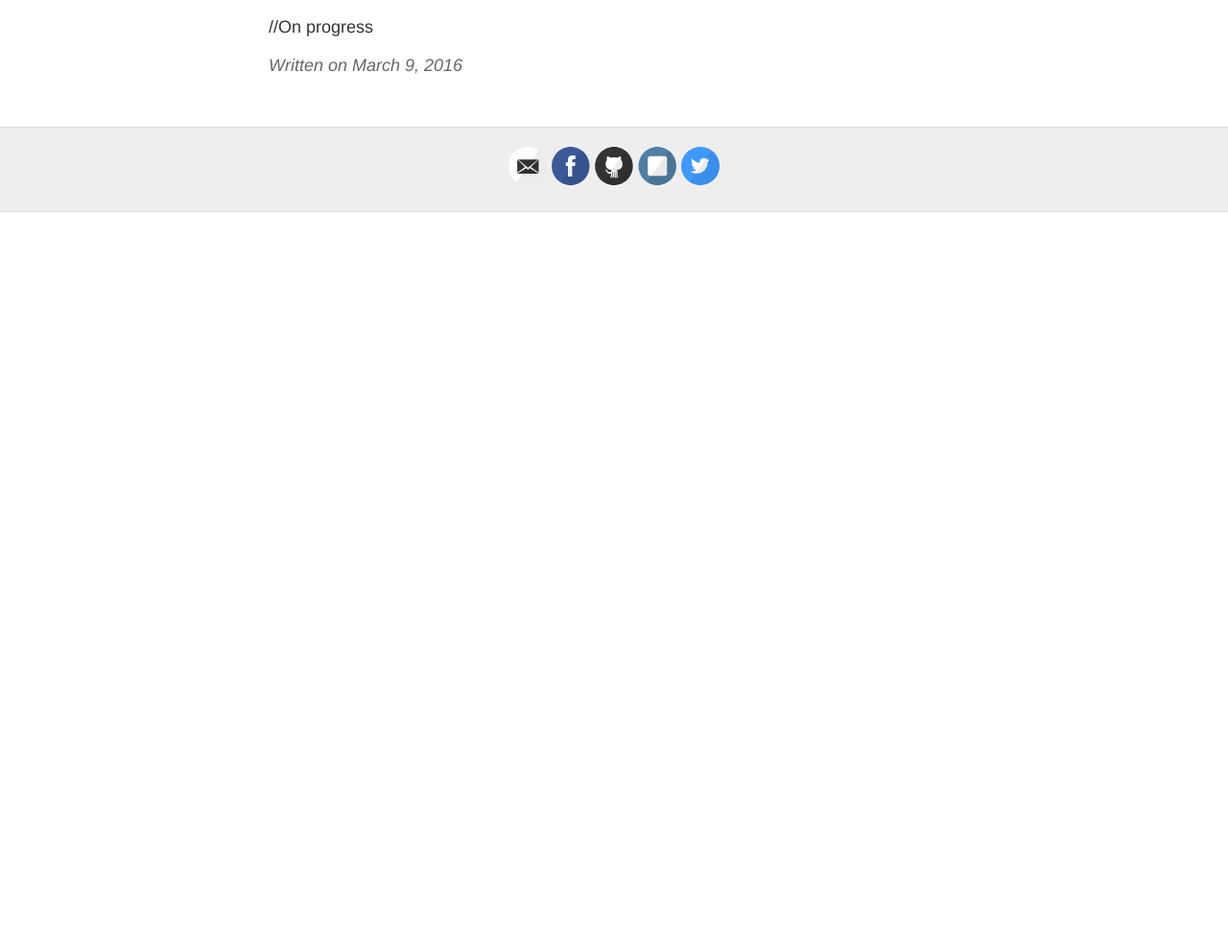
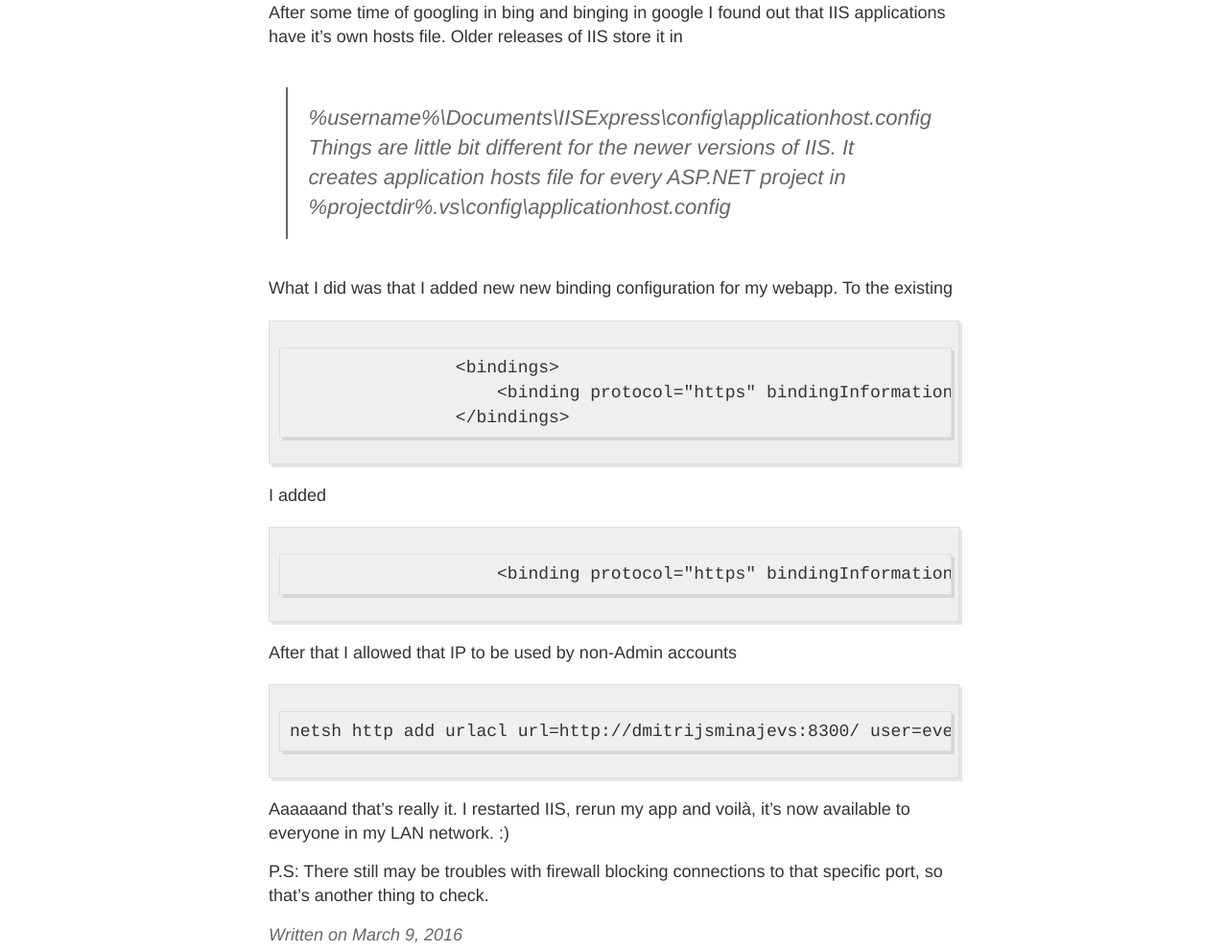
Before and after one commit to minajevs/blog, a Jekyll site: the page built from _posts/2016-3-9-IIS-from-lan.md, in a window 1280 px wide and 1400 px high, scrolled down 728 px. Shown: the part 409-1400 px from the top of the window at 96% size. Built offline with Jekyll 4.4.1, drawn with Linux system fonts in a browser that asks for light colours; Markdown is read by kramdown in place of the engine named in the settings; before the commit the page ends 1358 px from its top, so only the background shows below that; some of the changed text lies outside the part shown.

Commit message:
Update 2016-3-9-IIS-from-lan.md

````diff
--- a/_posts/2016-3-9-IIS-from-lan.md
+++ b/_posts/2016-3-9-IIS-from-lan.md
@@ -11,6 +11,27 @@ Well, I am actually surprised it doesn't work "from the box". After launching my
 Funny stuff - it doesn't necessary NOT work. Chrome was endlessly loading the page (Infinite timeout?), but just couldn't show it up. Pings go through, so better check project web configuration. I am (almost) sure I got dmitrijsminajevs/ domain as a DNS for ip, so why not trying replacing localhost with domain? Ofcourse it didn't work.
 ![](http://i.imgur.com/UDXohJA.png)
 
-Google now I guess?
+But I am almost sure there were a way how to tell IIS to capture multiple ports and IPs. After some time of googling in bing and binging in google I found out that IIS applications have it's own hosts file. Older releases of IIS store it in
+>%username%\Documents\IISExpress\config\applicationhost.config
+Things are little bit different for the newer versions of IIS. It creates application hosts file for every ASP.NET project in
+>%projectdir%\.vs\config\applicationhost.config
 
-//On progress
+What I did was that I added new new binding configuration for my webapp. To the existing
+```
+                <bindings>
+                    <binding protocol="https" bindingInformation="*:8300:localhost" />
+                </bindings>
+```
+I added
+```
+                    <binding protocol="https" bindingInformation="*:8300:dmitrijsminajevs" />
+```
+After that I allowed that IP to be used by non-Admin accounts
+```
+netsh http add urlacl url=http://dmitrijsminajevs:8300/ user=everyone
+```
+
+Aaaaaand that's really it. I restarted IIS, rerun my app and voilà, it's now available to everyone in my LAN network. :)
+
+
+P.S: There still may be troubles with firewall blocking connections to that specific port, so that's another thing to check.
````
